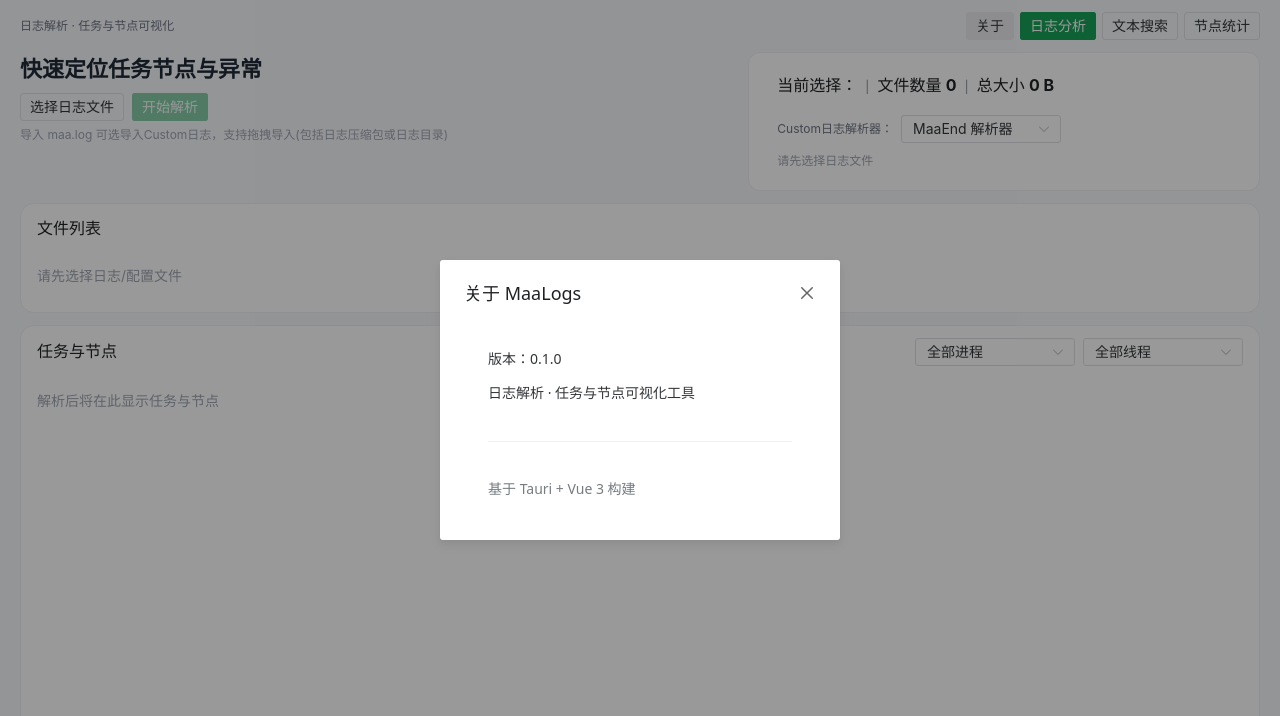
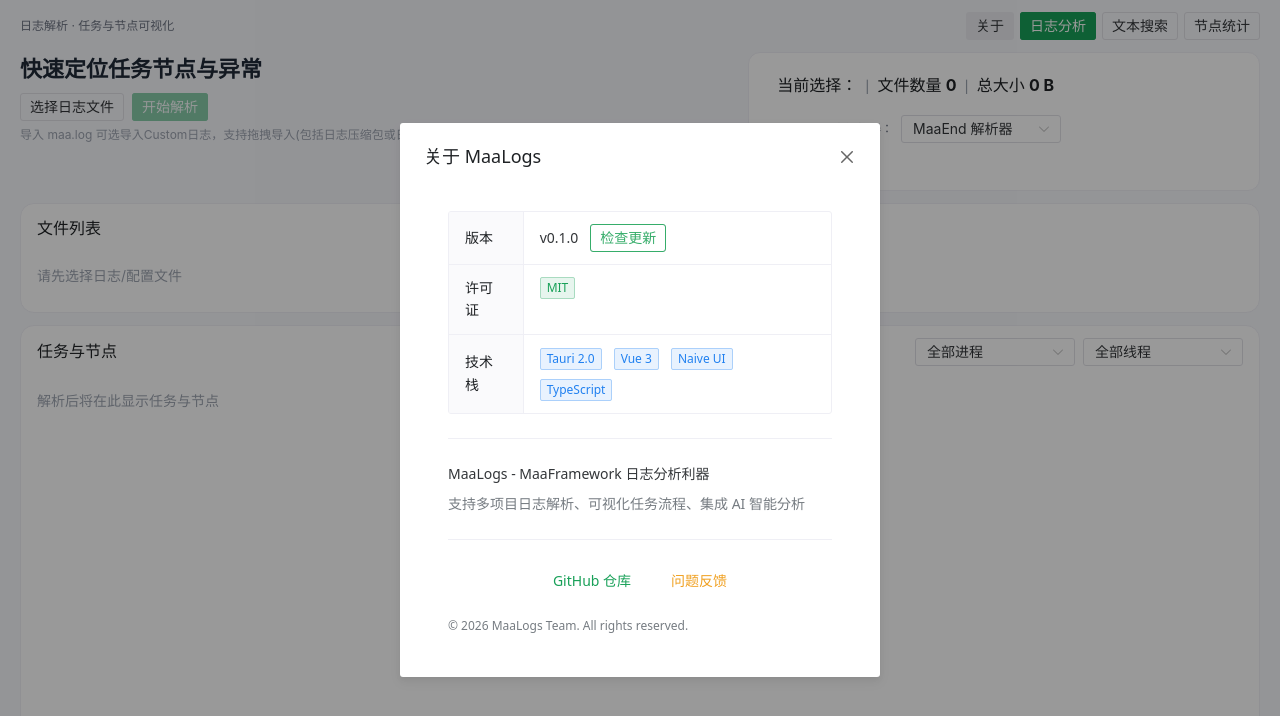
Before and after one commit to amiliyaai/MaaLogs, a Vue app: page / in a window 1280 px wide. Both pictures are taken after a click on the button "关于". Shown: the top 716 px of the page. Built offline with nearby package versions, Linux system fonts and the light colour scheme.

Commit message:
feat: 丰富关于面板信息，添加检查更新按钮

```diff
--- a/src/components/AboutModal.vue
+++ b/src/components/AboutModal.vue
@@ -1,7 +1,12 @@
 <script setup lang="ts">
-import { NModal, NCard, NSpace, NText, NDivider } from "naive-ui";
-import { invoke } from "@tauri-apps/api/core";
+import { NModal, NCard, NSpace, NText, NDivider, NButton, NTag, NDescriptions, NDescriptionsItem } from "naive-ui";
+import { getVersion } from "@tauri-apps/api/core";
+import { check } from "@tauri-apps/plugin-updater";
+import { relaunch } from "@tauri-apps/plugin-process";
 import { ref, onMounted } from "vue";
+import { createDiscreteApi } from "naive-ui";
+
+const { message: $message, dialog: $dialog } = createDiscreteApi(["message", "dialog"]);
 
 const props = defineProps<{
   show: boolean;
@@ -12,15 +17,74 @@
 }>();
 
 const appVersion = ref("0.1.0");
+const checking = ref(false);
 
 onMounted(async () => {
   try {
-    const version = await invoke<string>("get_app_version");
-    appVersion.value = version;
+    appVersion.value = await getVersion();
   } catch {
     console.warn("Failed to get app version");
   }
 });
+
+async function checkUpdate() {
+  checking.value = true;
+  try {
+    const update = await check();
+    if (update) {
+      $dialog.info({
+        title: "发现新版本",
+        content: `当前版本：v${appVersion.value}\n最新版本：v${update.version}\n\n是否立即更新？`,
+        positiveText: "立即更新",
+        negativeText: "稍后提醒",
+        onPositiveClick: async () => {
+          $message.info("正在下载更新...");
+          try {
+            let downloaded = 0;
+            let contentLength = 0;
+            await update.downloadAndInstall((event) => {
+              switch (event.event) {
+                case "Started":
+                  contentLength = event.data.contentLength;
+                  break;
+                case "Progress":
+                  downloaded += event.data.chunkLength;
+                  if (contentLength > 0) {
+                    const percent = Math.round((downloaded / contentLength) * 100);
+                    $message.info(`下载进度：${percent}%`);
+                  }
+                  break;
+                case "Finished":
+                  $message.success("下载完成，正在安装...");
+                  break;
+              }
+            });
+            $message.success("更新完成，正在重启...");
+            await relaunch();
+          } catch (err) {
+            console.error("更新失败:", err);
+            $message.error("更新失败，请稍后重试");
+          }
+        }
+      });
+    } else {
+      $message.success("当前已是最新版本");
+    }
+  } catch (error) {
+    console.error("检查更新失败:", error);
+    $message.error("检查更新失败");
+  } finally {
+    checking.value = false;
+  }
+}
+
+function openGitHub() {
+  window.open("https://github.com/amiliyaai/MaaLogs", "_blank");
+}
+
+function openIssues() {
+  window.open("https://github.com/amiliyaai/MaaLogs/issues", "_blank");
+}
 </script>
 
 <template>
@@ -28,19 +92,107 @@
     :show="props.show"
     preset="card"
     title="关于 MaaLogs"
-    style="width: 400px"
+    style="width: 480px"
     @update:show="emit('update:show', $event)"
   >
     <n-card :bordered="false">
       <n-space
         vertical
-        :size="12"
+        :size="16"
       >
-        <n-text>版本：{{ appVersion }}</n-text>
-        <n-text>日志解析 · 任务与节点可视化工具</n-text>
-        <n-divider />
-        <n-text depth="3">
-          基于 Tauri + Vue 3 构建
+        <n-descriptions
+          label-placement="left"
+          :column="1"
+          bordered
+        >
+          <n-descriptions-item label="版本">
+            <n-space align="center">
+              <n-text>v{{ appVersion }}</n-text>
+              <n-button
+                size="small"
+                :loading="checking"
+                @click="checkUpdate"
+              >
+                检查更新
+              </n-button>
+            </n-space>
+          </n-descriptions-item>
+          <n-descriptions-item label="许可证">
+            <n-tag
+              type="success"
+              size="small"
+            >
+              MIT
+            </n-tag>
+          </n-descriptions-item>
+          <n-descriptions-item label="技术栈">
+            <n-space>
+              <n-tag
+                type="info"
+                size="small"
+              >
+                Tauri 2.0
+              </n-tag>
+              <n-tag
+                type="info"
+                size="small"
+              >
+                Vue 3
+              </n-tag>
+              <n-tag
+                type="info"
+                size="small"
+              >
+                Naive UI
+              </n-tag>
+              <n-tag
+                type="info"
+                size="small"
+              >
+                TypeScript
+              </n-tag>
+            </n-space>
+          </n-descriptions-item>
+        </n-descriptions>
+
+        <n-divider style="margin: 8px 0" />
+
+        <n-space
+          vertical
+          :size="8"
+        >
+          <n-text depth="2">
+            MaaLogs - MaaFramework 日志分析利器
+          </n-text>
+          <n-text depth="3">
+            支持多项目日志解析、可视化任务流程、集成 AI 智能分析
+          </n-text>
+        </n-space>
+
+        <n-divider style="margin: 8px 0" />
+
+        <n-space justify="center">
+          <n-button
+            quaternary
+            type="primary"
+            @click="openGitHub"
+          >
+            GitHub 仓库
+          </n-button>
+          <n-button
+            quaternary
+            type="warning"
+            @click="openIssues"
+          >
+            问题反馈
+          </n-button>
+        </n-space>
+
+        <n-text
+          depth="3"
+          style="text-align: center; font-size: 12px"
+        >
+          © 2026 MaaLogs Team. All rights reserved.
         </n-text>
       </n-space>
     </n-card>
```
